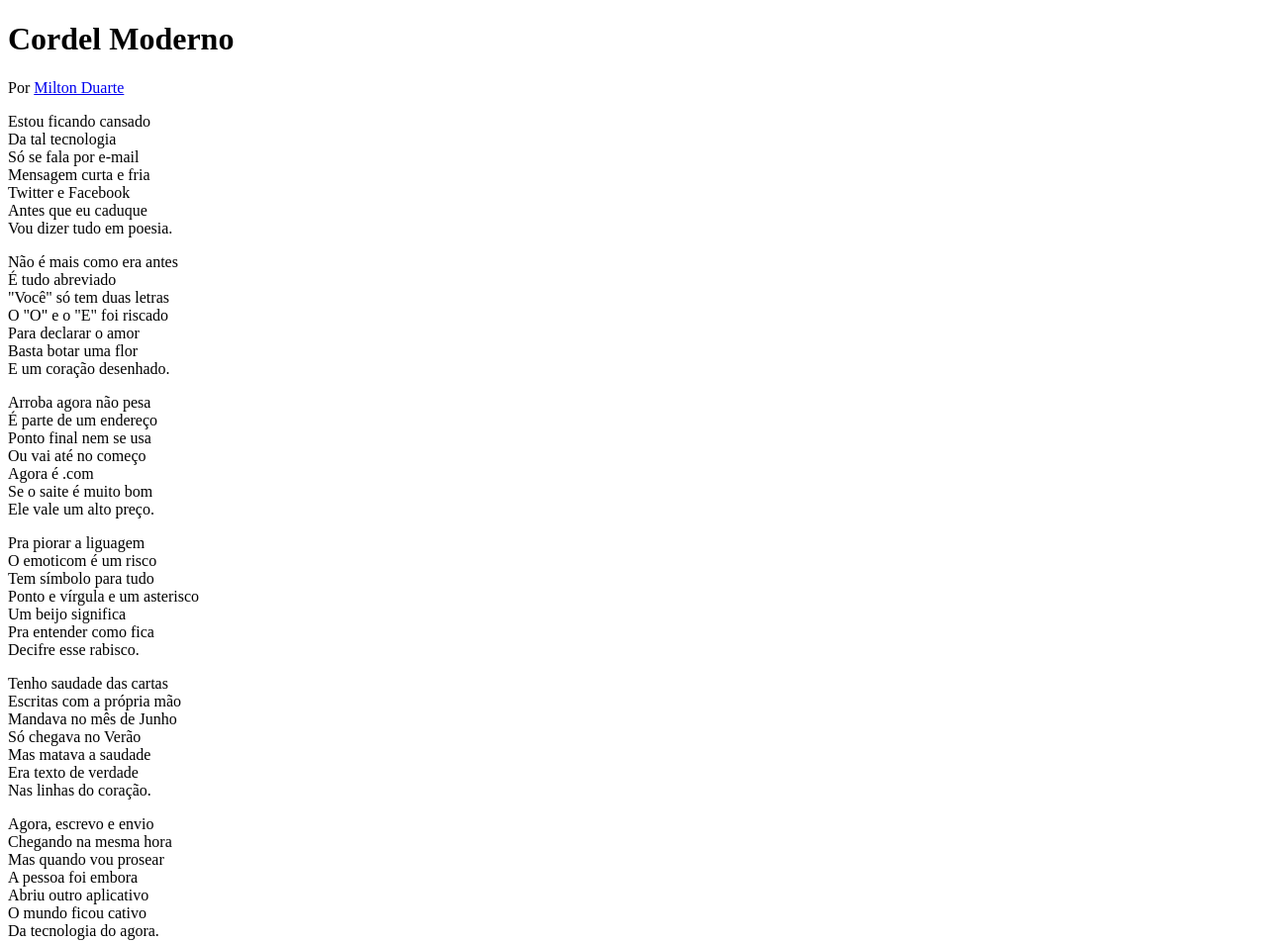
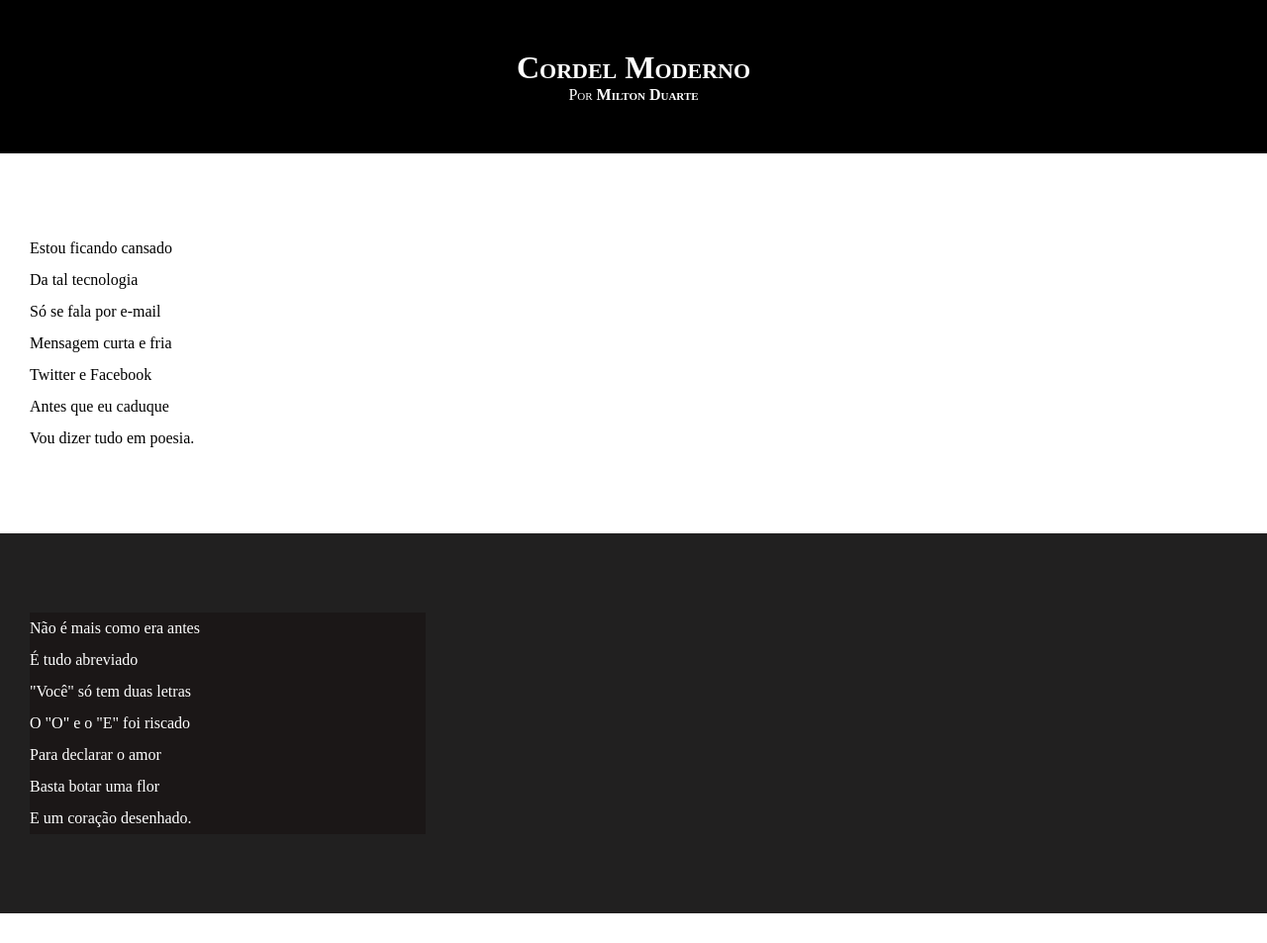
Before and after one commit to samuelyasin75/html-css, a plain HTML site: page desafios/d012/cordel.html in a window 1280 px wide. Shown: the top 953 px of the page at 99% size. Drawn offline with Linux system fonts and the light colour scheme.

Commit message:
Atualizei estilo de texto e dos blocos

```diff
--- a/desafios/d012/cordel.html
+++ b/desafios/d012/cordel.html
@@ -12,7 +12,7 @@
         <p>Por <a href="https://www.recantodasletras.com.br/poesias/3186743" target="_blank" rel="noopener">Milton Duarte</a></p>
      </header>
      <main>
-          <section>
+          <section class="normal">
                <p>
                     Estou ficando cansado <br>
                     Da tal tecnologia <br>
@@ -24,7 +24,7 @@
                </p>
           </section>
 
-          <section>
+          <section class="imagem">
                <p>
                     Não é mais como era antes <br>
                     É tudo abreviado <br>
@@ -36,7 +36,7 @@
                </p>
           </section>
 
-          <section>
+          <section class="normal">
                <p>
                     Arroba agora não pesa <br>
                     É parte de um endereço <br>
@@ -58,7 +58,7 @@
                </p>
           </section>
 
-          <section>
+          <section class="imagem">
                <p>
                     Tenho saudade das cartas <br>
                     Escritas com a própria mão <br>
@@ -70,7 +70,7 @@
                </p>
           </section>
 
-          <section>
+          <section class="normal">
                <p>
                     Agora, escrevo e envio <br>
                     Chegando na mesma hora <br>
--- a/desafios/d012/estilo/style.css
+++ b/desafios/d012/estilo/style.css
@@ -1 +1,66 @@
 @charset "UTF-8";
+
+* {
+    margin: 0;
+    padding: 0;
+}
+
+html, body {
+    min-height: 100vh;
+    background-color: darkgray;
+}
+
+header {
+    background-color: black;
+    color: white;
+    text-align: center;
+}
+
+header > h1 {
+    padding-top: 50px;
+    font-variant: small-caps;
+}
+
+header > p {
+    padding-bottom: 50px;
+    font-variant: small-caps;
+}
+
+a {
+    color: white;
+    text-decoration: none;
+    font-weight: bolder;
+}
+
+header a:hover, footer  a:hover {
+    text-decoration: underline;
+}
+
+section {
+    padding-top: 10vh;
+    padding-bottom: 10vh;
+    padding-left: 30px;
+    line-height: 2em;
+}
+
+section.normal {
+    background-color: white;
+    color: black;
+}
+
+section.imagem {
+    background-color: rgb(33, 32, 32);
+    color: white;
+}
+
+section.imagem > p {
+    width: 400px;
+    background-color: rgb(27, 23, 23);
+}
+
+footer {
+    background-color: black;
+    color: white;
+    text-align: center;
+    padding: 10px;
+}
```
